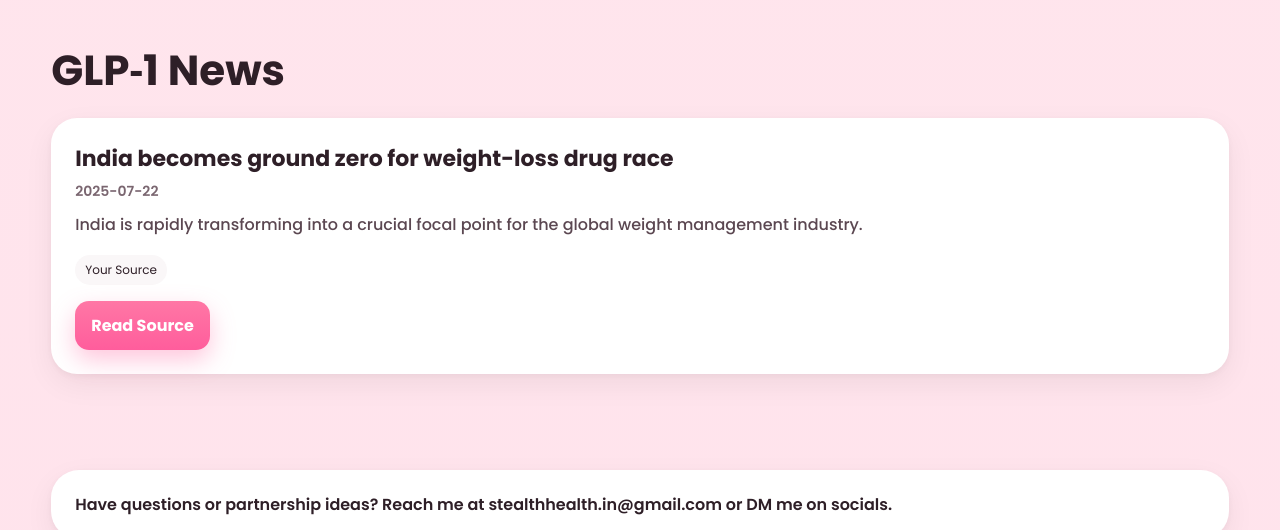
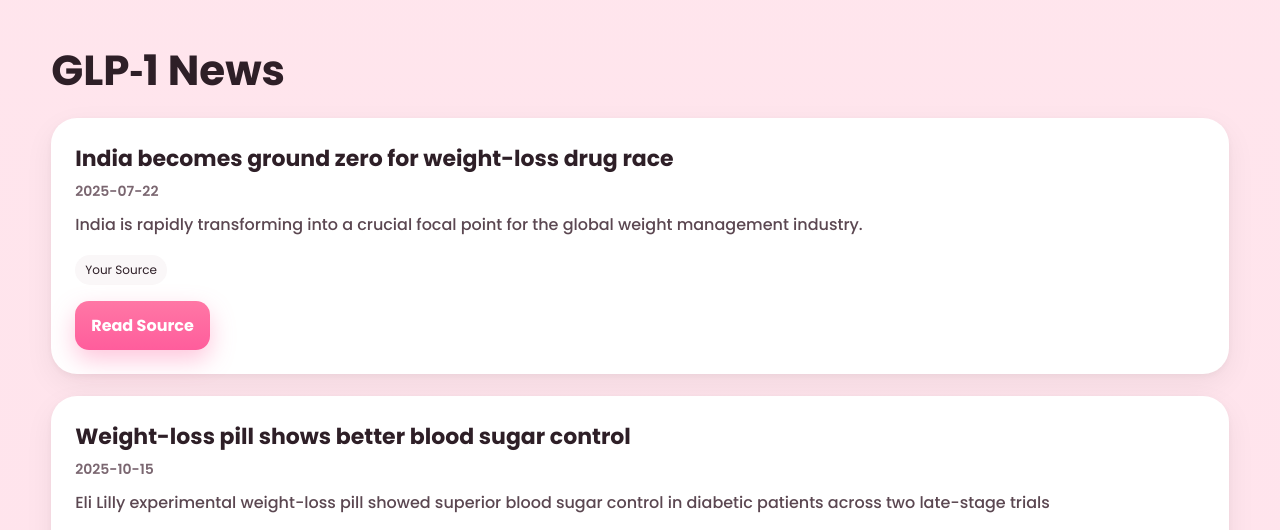
Before and after one commit to stealthhealthin-lab/Stealth_Health_India, a plain HTML site: page index.html in a window 1280 px wide. Shown: the part 1850-2380 px from the top of the page. Drawn offline with Linux system fonts and the light colour scheme.

Commit message:
Update index.html

```diff
--- a/index.html
+++ b/index.html
@@ -328,7 +328,8 @@
     ];
 
     const news = [
-      { title: 'India becomes ground zero for weight-loss drug race', date: '2025-07-22', summary: 'India is rapidly transforming into a crucial focal point for the global weight management industry.', source:'https://economictimes.indiatimes.com/industry/healthcare/biotech/healthcare/india-glp1-weight-loss-drugs-mounjaro-wegovy-semaglutide-patent-expiry-obesity/articleshow/122829113.cms?from=mdr' }
+      { title: 'India becomes ground zero for weight-loss drug race', date: '2025-07-22', summary: 'India is rapidly transforming into a crucial focal point for the global weight management industry.', source:'https://economictimes.indiatimes.com/industry/healthcare/biotech/healthcare/india-glp1-weight-loss-drugs-mounjaro-wegovy-semaglutide-patent-expiry-obesity/articleshow/122829113.cms?from=mdr' },
+      { title: 'Weight-loss pill shows better blood sugar control', date: '2025-10-15',summary: 'Eli Lilly experimental weight-loss pill showed superior blood sugar control in diabetic patients across two late-stage trials', source:'https://www.reuters.com/business/healthcare-pharmaceuticals/lillys-oral-glp-1-drug-helps-reduce-blood-sugar-levels-late-stage-trials-2025-10-15/' }
       ];
 
     // --- Helpers ---
```
